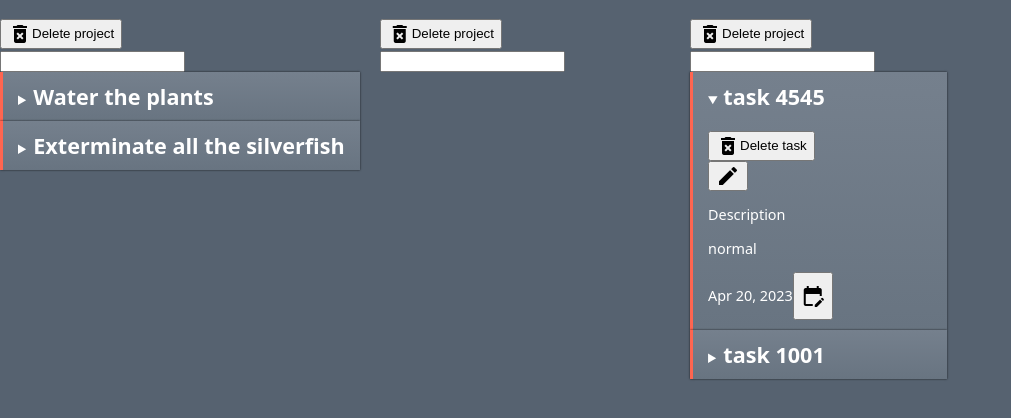
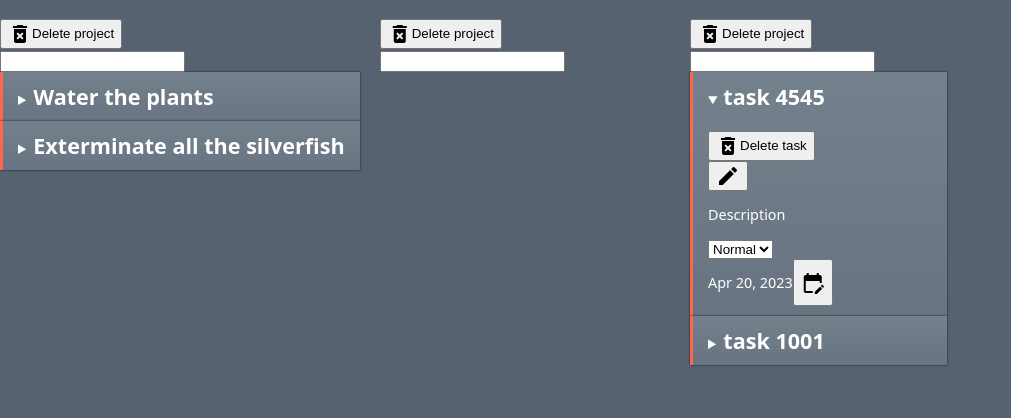
Before and after one commit to arwin4/odin-todo-list, a website built with webpack: page src/index.html in a window 1280 px wide. Both pictures are taken after a click on the heading "task 4545". Shown: the part 90-508 px from the top of the page, without its empty margins (0-1011 px from the left). Built offline with nearby package versions, Linux system fonts and the light colour scheme.

Commit message:
Allow changing task priority

```diff
--- a/src/index.html
+++ b/src/index.html
@@ -48,7 +48,11 @@
             <p class="description-content"></p>
           </div>
 
-          <p class="priority">priority</p>
+          <select class="priority" name="priority">
+            <option value="high">High</option>
+            <option value="normal">Normal</option>
+            <option value="low">Low</option>
+          </select>
           <div class="date">
             <p class="duedate">duedate</p>
             <button class="change-duedate">
--- a/src/screen.js
+++ b/src/screen.js
@@ -54,6 +54,7 @@ function taskDOM(taskCard) {
 
 // Data change functions
 // Tasks
+const setPriority = (priority, task) => task.setPriority(priority);
 const setDueDate = (date, task) => task.setDueDate(date);
 const setDescription = (string, task) => task.setDescription(string);
 // Projects
@@ -61,6 +62,20 @@ const deleteTask = (task, project) => project.deleteTask(task);
 const addTask = (newName, project) => project.addTask(newName.value);
 const deleteProject = (project) => projectManager.deleteProject(project);
 const addProject = (newName) => projectManager.addProject(newName.value);
+
+function renderPriority(task, taskCard) {
+  const priority = task.getPriority();
+  const { priorityElem } = taskDOM(taskCard);
+
+  const options = priorityElem.children;
+  for (let i = 0; i < options.length; i += 1) {
+    if (options[i].value === priority) {
+      options[i].setAttribute('selected', '');
+    } else {
+      options[i].removeAttribute('selected', '');
+    }
+  }
+}
 
 function renderDate(task, taskCard) {
   taskDOM(taskCard).dueDateElem.textContent = format(
@@ -127,6 +142,13 @@ function activateTaskControls(task, project, taskCard) {
     taskDOM(taskCard).descriptionContent.textContent = task.getDescription();
   });
 
+  // Change priority
+  const { priorityElem } = taskDOM(taskCard);
+  priorityElem.addEventListener('change', () => {
+    const priority = priorityElem.selectedOptions[0].value;
+    setPriority(priority, task);
+  });
+
   // Change due date
   const { changeDateBtn } = taskDOM(taskCard);
   changeDateBtn.addEventListener('click', () => {
@@ -150,7 +172,7 @@ function renderTasks(project, projectCard) {
     // Render task properties
     taskDOM(taskCard).nameElem.textContent = task.getName();
     taskDOM(taskCard).descriptionContent.textContent = task.getDescription();
-    taskDOM(taskCard).priorityElem.textContent = task.getPriority();
+    renderPriority(task, taskCard);
     renderDate(task, taskCard);
 
     activateTaskControls(task, project, taskCard);
```
